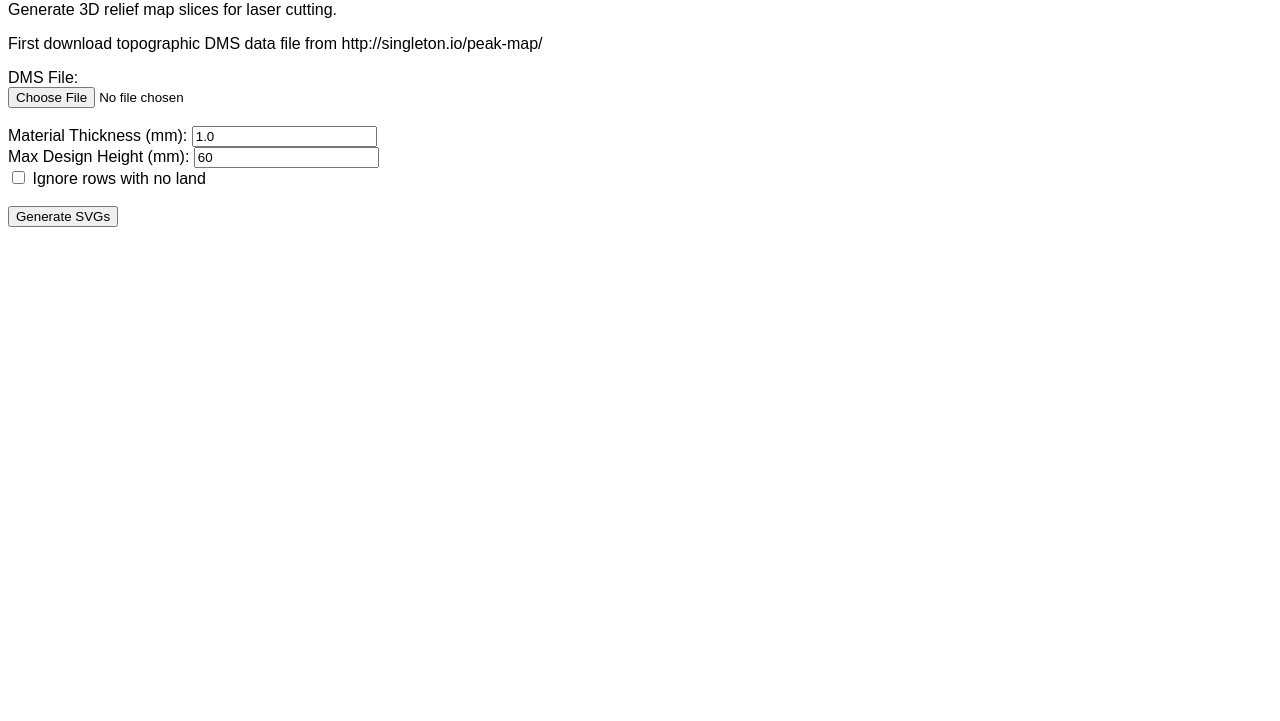
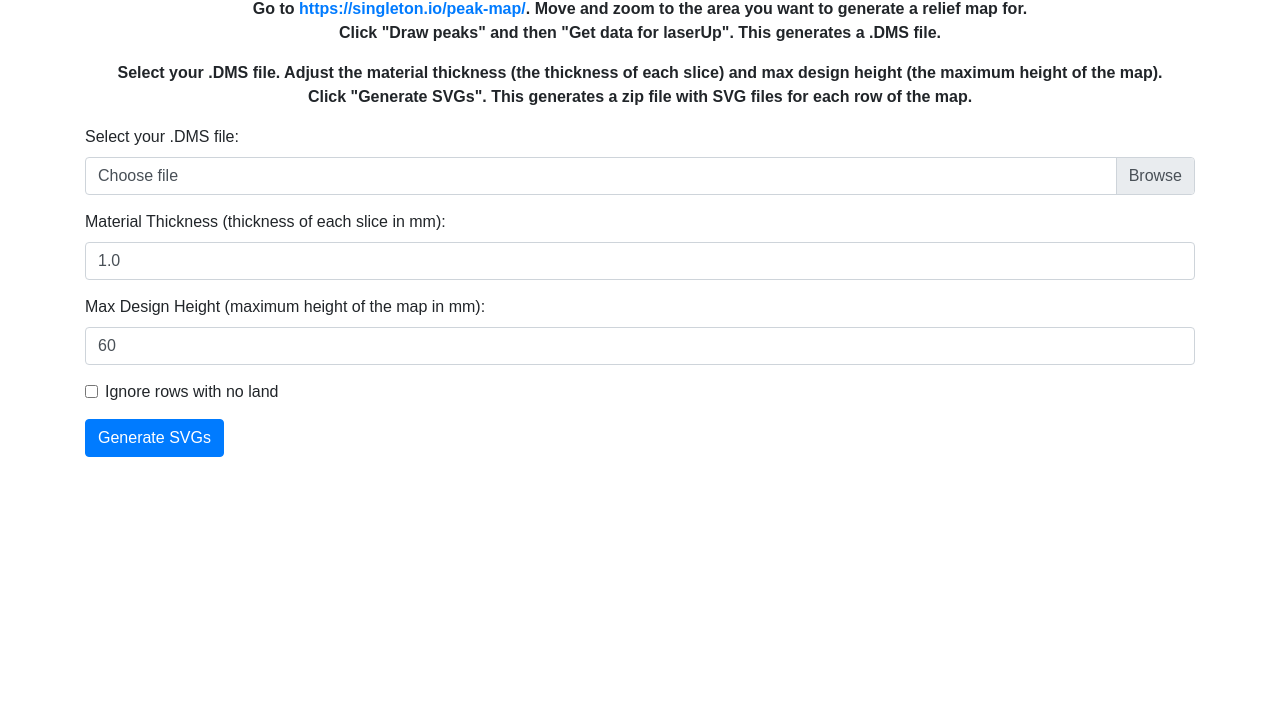
Before and after one commit to trivisonno/laserUp-js, a plain HTML site: page index.html in a window 1280 px wide. Shown: the part 79-800 px from the top of the page. Drawn offline with nearby package versions, Linux system fonts and the light colour scheme.

Commit message:
Update index.html

```diff
--- a/index.html
+++ b/index.html
@@ -1,38 +1,78 @@
 <!DOCTYPE html>
-<html>
+<html lang="en">
 <head>
+  <meta charset="UTF-8">
   <title>3D Relief Map Generator</title>
+  <!-- Include Bootstrap CSS -->
+  <link
+    rel="stylesheet"
+    href="https://stackpath.bootstrapcdn.com/bootstrap/4.5.2/css/bootstrap.min.css"
+  >
   <style>
     body {
       font-family: Arial, sans-serif;
+      padding-top: 20px;
     }
     #svg-output {
       margin-top: 20px;
     }
     svg {
       border: 1px solid #ccc;
+      max-width: 100%;
+      height: auto;
+    }
+    .form-group {
+      margin-bottom: 15px;
+    }
+    .custom-file-label::after {
+      content: "Browse";
     }
   </style>
 </head>
 <body>
-  <h1>3D Relief Map Generator</h1>
-  <p>Generate 3D relief map slices for laser cutting.</p>
-  <p>First download topographic DMS data file from http://singleton.io/peak-map/</p>
-  <form id="generator-form">
-    <label for="json-file">DMS File:</label><br>
-    <input type="file" id="json-file" accept=".dms"><br><br>
-    <label for="thickness-mm">Material Thickness (mm):</label>
-    <input type="number" id="thickness-mm" value="1.0" step="0.1"><br>
-    <label for="max-height-mm">Max Design Height (mm):</label>
-    <input type="number" id="max-height-mm" value="60" step="1"><br>
-    <label><input type="checkbox" id="land-only"> Ignore rows with no land</label><br><br>
-    <button type="button" id="generate-button">Generate SVGs</button>
-    <button type="button" id="download-button" style="display: none;">Download ZIP</button>
-  </form>
-  <div id="svg-output"></div>
+  <div class="container">
+    <h1 class="text-center">3D Relief Map Generator</h1>
+    <p class="text-center"><strong>Go to <a href="https://singleton.io/peak-map/" target="_blank">https://singleton.io/peak-map/</a>. Move and zoom to the area you want to generate a relief map for. <br>Click "Draw peaks" and then "Get data for laserUp". This generates a .DMS file.</strong></p>
+    <p class="text-center"><strong>Select your .DMS file. Adjust the material thickness (the thickness of each slice) and max design height (the maximum height of the map). <br>Click "Generate SVGs". This generates a zip file with SVG files for each row of the map.</strong></p>
+    <form id="generator-form">
+      <div class="form-group">
+        <label for="json-file">Select your .DMS file:</label>
+        <div class="custom-file">
+          <input type="file" class="custom-file-input" id="json-file" accept=".dms,.json">
+          <label class="custom-file-label" for="json-file">Choose file</label>
+        </div>
+      </div>
+      <div class="form-group">
+        <label for="thickness-mm">Material Thickness (thickness of each slice in mm):</label>
+        <input type="number" class="form-control" id="thickness-mm" value="1.0" step="0.1">
+      </div>
+      <div class="form-group">
+        <label for="max-height-mm">Max Design Height (maximum height of the map in mm):</label>
+        <input type="number" class="form-control" id="max-height-mm" value="60" step="1">
+      </div>
+      <div class="form-group form-check">
+        <input type="checkbox" class="form-check-input" id="land-only">
+        <label class="form-check-label" for="land-only">Ignore rows with no land</label>
+      </div>
+      <button type="button" class="btn btn-primary" id="generate-button">Generate SVGs</button>
+      <button type="button" class="btn btn-success" id="download-button" style="display: none;">Download ZIP</button>
+    </form>
+    <div id="svg-output" class="mt-4"></div>
+  </div>
 
   <!-- Include JSZip library -->
   <script src="https://cdnjs.cloudflare.com/ajax/libs/jszip/3.7.1/jszip.min.js"></script>
+  <!-- Include Bootstrap JS and dependencies -->
+  <script
+    src="https://code.jquery.com/jquery-3.5.1.slim.min.js"
+  ></script>
+  <script
+    src="https://cdn.jsdelivr.net/npm/popper.js@1.16.1/dist/umd/popper.min.js"
+  ></script>
+  <script
+    src="https://stackpath.bootstrapcdn.com/bootstrap/4.5.2/js/bootstrap.min.js"
+  ></script>
+  <!-- Include the main script -->
   <script src="script.js"></script>
 </body>
 </html>
```
